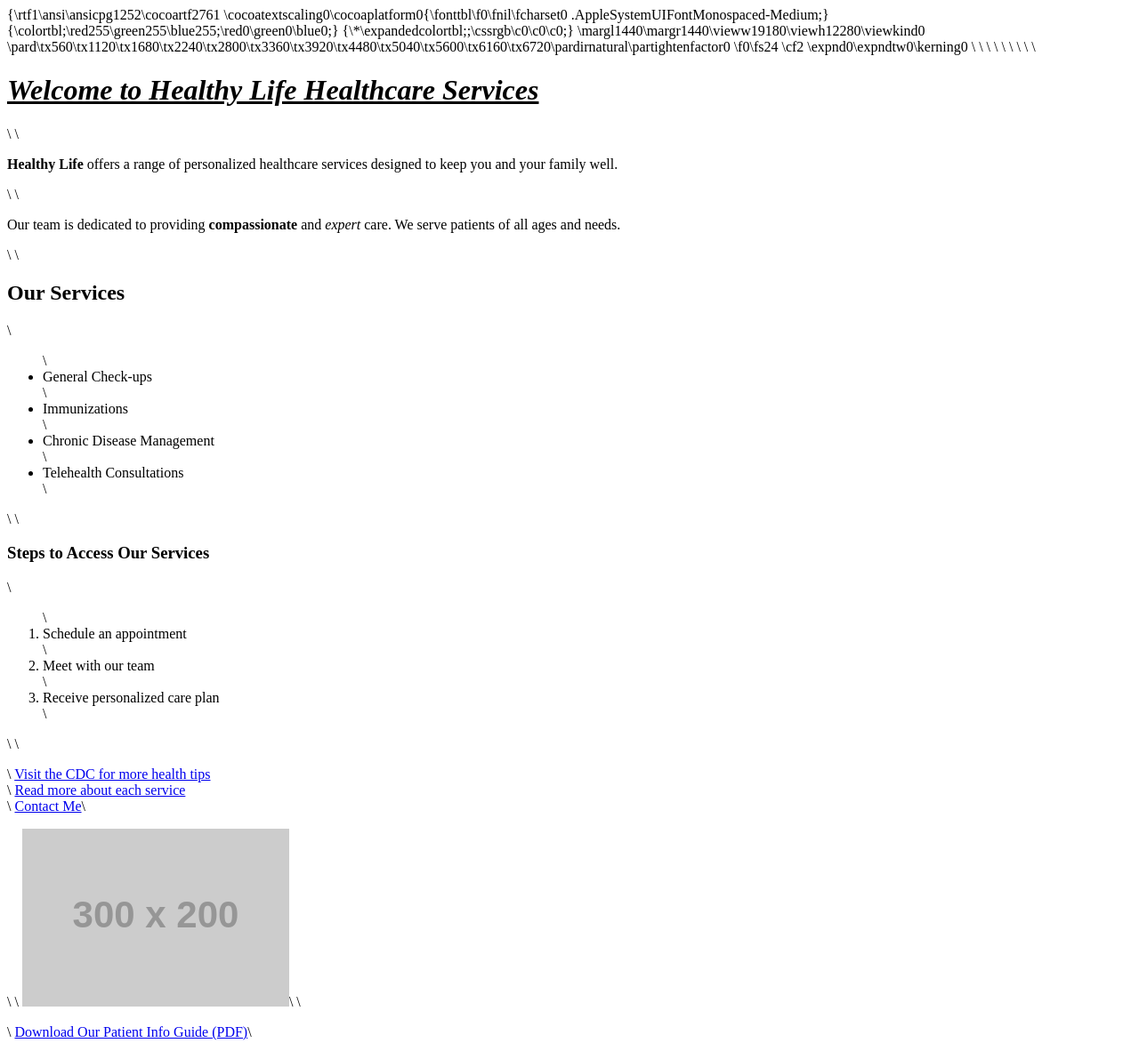
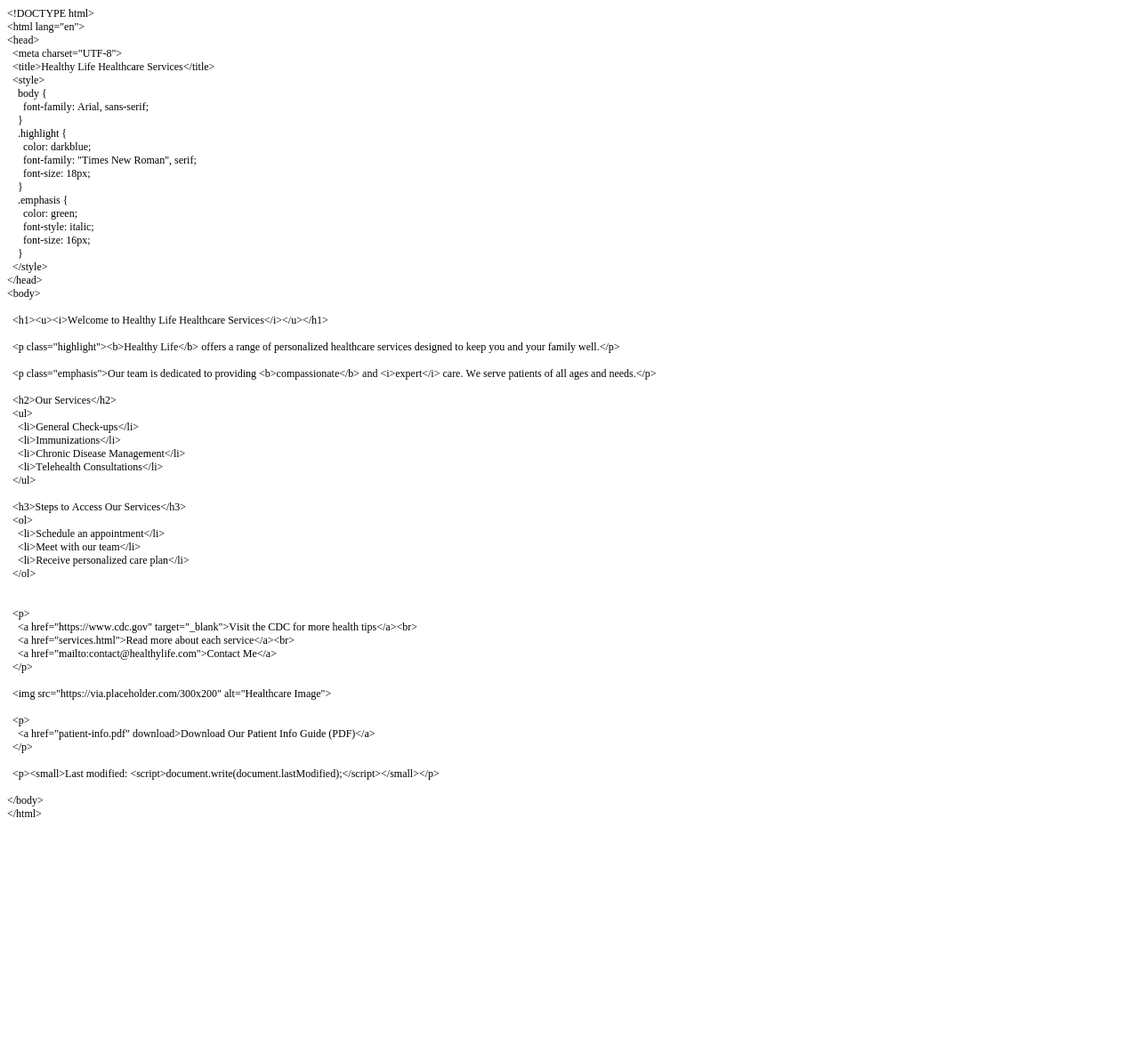
Before and after one commit to mckennatoltz/mckennatoltz.github.io, a plain HTML site: page index.html in a window 1280 px wide. Shown: the top 1173 px of the page at 89% size. After the commit the page ends 931 px from the top, so only its background shows below. Drawn offline with Linux system fonts and the light colour scheme; placeholder pictures from the web are drawn by us.

Commit message:
Add files via upload

```diff
--- a/index.html
+++ b/index.html
@@ -1,69 +1,78 @@
-{\rtf1\ansi\ansicpg1252\cocoartf2761
-\cocoatextscaling0\cocoaplatform0{\fonttbl\f0\fnil\fcharset0 .AppleSystemUIFontMonospaced-Medium;}
-{\colortbl;\red255\green255\blue255;\red0\green0\blue0;}
-{\*\expandedcolortbl;;\cssrgb\c0\c0\c0;}
-\margl1440\margr1440\vieww19180\viewh12280\viewkind0
-\pard\tx560\tx1120\tx1680\tx2240\tx2800\tx3360\tx3920\tx4480\tx5040\tx5600\tx6160\tx6720\pardirnatural\partightenfactor0
-
-\f0\fs24 \cf2 \expnd0\expndtw0\kerning0
-<!DOCTYPE html>\
-<html lang="en">\
-<head>\
-  <meta charset="UTF-8">\
-  <title>Healthy Life Healthcare Services</title>\
-  <style>\
-    body \{\
-      font-family: Arial, sans-serif;\
-    \}\
-    .highlight \{\
-      color: darkblue;\
-      font-family: "Times New Roman", serif;\
-      font-size: 18px;\
-    \}\
-    .emphasis \{\
-      color: green;\
-      font-style: italic;\
-      font-size: 16px;\
-    \}\
-  </style>\
-</head>\
-<body>\
-\
-  <h1><u><i>Welcome to Healthy Life Healthcare Services</i></u></h1>\
-\
-  <p class="highlight"><b>Healthy Life</b> offers a range of personalized healthcare services designed to keep you and your family well.</p>\
-\
-  <p class="emphasis">Our team is dedicated to providing <b>compassionate</b> and <i>expert</i> care. We serve patients of all ages and needs.</p>\
-\
-  <h2>Our Services</h2>\
-  <ul>\
-    <li>General Check-ups</li>\
-    <li>Immunizations</li>\
-    <li>Chronic Disease Management</li>\
-    <li>Telehealth Consultations</li>\
-  </ul>\
-\
-  <h3>Steps to Access Our Services</h3>\
-  <ol>\
-    <li>Schedule an appointment</li>\
-    <li>Meet with our team</li>\
-    <li>Receive personalized care plan</li>\
-  </ol>\
-\
-  <p>\
-    <a href="https://www.cdc.gov" target="_blank">Visit the CDC for more health tips</a><br>\
-    <a href="services.html">Read more about each service</a><br>\
-    <a href="mailto:contact@healthylife.com">Contact Me</a>\
-  </p>\
-\
-  <img src="https://via.placeholder.com/300x200" alt="Healthcare Image">\
-\
-  <p>\
-    <a href="patient-info.pdf" download>Download Our Patient Info Guide (PDF)</a>\
-  </p>\
-\
-  <p><small>Last modified: <script>document.write(document.lastModified);</script></small></p>\
-\
-</body>\
-</html>\
-}
+<!DOCTYPE html PUBLIC "-//W3C//DTD HTML 4.01//EN" "http://www.w3.org/TR/html4/strict.dtd">
+<html>
+<head>
+  <meta http-equiv="Content-Type" content="text/html; charset=utf-8">
+  <meta http-equiv="Content-Style-Type" content="text/css">
+  <title></title>
+  <meta name="Generator" content="Cocoa HTML Writer">
+  <meta name="CocoaVersion" content="2487.7">
+  <style type="text/css">
+    p.p1 {margin: 0.0px 0.0px 0.0px 0.0px; font: 12.0px '.AppleSystemUIFontMonospaced'; color: #000000}
+    p.p2 {margin: 0.0px 0.0px 0.0px 0.0px; font: 12.0px '.AppleSystemUIFontMonospaced'; color: #000000; min-height: 15.0px}
+    span.s1 {font-kerning: none}
+  </style>
+</head>
+<body>
+<p class="p1"><span class="s1">&lt;!DOCTYPE html&gt;</span></p>
+<p class="p1"><span class="s1">&lt;html lang="en"&gt;</span></p>
+<p class="p1"><span class="s1">&lt;head&gt;</span></p>
+<p class="p1"><span class="s1"><span class="Apple-converted-space">  </span>&lt;meta charset="UTF-8"&gt;</span></p>
+<p class="p1"><span class="s1"><span class="Apple-converted-space">  </span>&lt;title&gt;Healthy Life Healthcare Services&lt;/title&gt;</span></p>
+<p class="p1"><span class="s1"><span class="Apple-converted-space">  </span>&lt;style&gt;</span></p>
+<p class="p1"><span class="s1"><span class="Apple-converted-space">    </span>body {</span></p>
+<p class="p1"><span class="s1"><span class="Apple-converted-space">      </span>font-family: Arial, sans-serif;</span></p>
+<p class="p1"><span class="s1"><span class="Apple-converted-space">    </span>}</span></p>
+<p class="p1"><span class="s1"><span class="Apple-converted-space">    </span>.highlight {</span></p>
+<p class="p1"><span class="s1"><span class="Apple-converted-space">      </span>color: darkblue;</span></p>
+<p class="p1"><span class="s1"><span class="Apple-converted-space">      </span>font-family: "Times New Roman", serif;</span></p>
+<p class="p1"><span class="s1"><span class="Apple-converted-space">      </span>font-size: 18px;</span></p>
+<p class="p1"><span class="s1"><span class="Apple-converted-space">    </span>}</span></p>
+<p class="p1"><span class="s1"><span class="Apple-converted-space">    </span>.emphasis {</span></p>
+<p class="p1"><span class="s1"><span class="Apple-converted-space">      </span>color: green;</span></p>
+<p class="p1"><span class="s1"><span class="Apple-converted-space">      </span>font-style: italic;</span></p>
+<p class="p1"><span class="s1"><span class="Apple-converted-space">      </span>font-size: 16px;</span></p>
+<p class="p1"><span class="s1"><span class="Apple-converted-space">    </span>}</span></p>
+<p class="p1"><span class="s1"><span class="Apple-converted-space">  </span>&lt;/style&gt;</span></p>
+<p class="p1"><span class="s1">&lt;/head&gt;</span></p>
+<p class="p1"><span class="s1">&lt;body&gt;</span></p>
+<p class="p2"><span class="s1"></span><br></p>
+<p class="p1"><span class="s1"><span class="Apple-converted-space">  </span>&lt;h1&gt;&lt;u&gt;&lt;i&gt;Welcome to Healthy Life Healthcare Services&lt;/i&gt;&lt;/u&gt;&lt;/h1&gt;</span></p>
+<p class="p2"><span class="s1"></span><br></p>
+<p class="p1"><span class="s1"><span class="Apple-converted-space">  </span>&lt;p class="highlight"&gt;&lt;b&gt;Healthy Life&lt;/b&gt; offers a range of personalized healthcare services designed to keep you and your family well.&lt;/p&gt;</span></p>
+<p class="p2"><span class="s1"></span><br></p>
+<p class="p1"><span class="s1"><span class="Apple-converted-space">  </span>&lt;p class="emphasis"&gt;Our team is dedicated to providing &lt;b&gt;compassionate&lt;/b&gt; and &lt;i&gt;expert&lt;/i&gt; care. We serve patients of all ages and needs.&lt;/p&gt;</span></p>
+<p class="p2"><span class="s1"></span><br></p>
+<p class="p1"><span class="s1"><span class="Apple-converted-space">  </span>&lt;h2&gt;Our Services&lt;/h2&gt;</span></p>
+<p class="p1"><span class="s1"><span class="Apple-converted-space">  </span>&lt;ul&gt;</span></p>
+<p class="p1"><span class="s1"><span class="Apple-converted-space">    </span>&lt;li&gt;General Check-ups&lt;/li&gt;</span></p>
+<p class="p1"><span class="s1"><span class="Apple-converted-space">    </span>&lt;li&gt;Immunizations&lt;/li&gt;</span></p>
+<p class="p1"><span class="s1"><span class="Apple-converted-space">    </span>&lt;li&gt;Chronic Disease Management&lt;/li&gt;</span></p>
+<p class="p1"><span class="s1"><span class="Apple-converted-space">    </span>&lt;li&gt;Telehealth Consultations&lt;/li&gt;</span></p>
+<p class="p1"><span class="s1"><span class="Apple-converted-space">  </span>&lt;/ul&gt;</span></p>
+<p class="p2"><span class="s1"></span><br></p>
+<p class="p1"><span class="s1"><span class="Apple-converted-space">  </span>&lt;h3&gt;Steps to Access Our Services&lt;/h3&gt;</span></p>
+<p class="p1"><span class="s1"><span class="Apple-converted-space">  </span>&lt;ol&gt;</span></p>
+<p class="p1"><span class="s1"><span class="Apple-converted-space">    </span>&lt;li&gt;Schedule an appointment&lt;/li&gt;</span></p>
+<p class="p1"><span class="s1"><span class="Apple-converted-space">    </span>&lt;li&gt;Meet with our team&lt;/li&gt;</span></p>
+<p class="p1"><span class="s1"><span class="Apple-converted-space">    </span>&lt;li&gt;Receive personalized care plan&lt;/li&gt;</span></p>
+<p class="p1"><span class="s1"><span class="Apple-converted-space">  </span>&lt;/ol&gt;</span></p>
+<p class="p2"><span class="s1"></span><br></p>
+<p class="p2"><span class="s1"></span><br></p>
+<p class="p1"><span class="s1"><span class="Apple-converted-space">  </span>&lt;p&gt;</span></p>
+<p class="p1"><span class="s1"><span class="Apple-converted-space">    </span>&lt;a href="https://www.cdc.gov" target="_blank"&gt;Visit the CDC for more health tips&lt;/a&gt;&lt;br&gt;</span></p>
+<p class="p1"><span class="s1"><span class="Apple-converted-space">    </span>&lt;a href="services.html"&gt;Read more about each service&lt;/a&gt;&lt;br&gt;</span></p>
+<p class="p1"><span class="s1"><span class="Apple-converted-space">    </span>&lt;a href="mailto:contact@healthylife.com"&gt;Contact Me&lt;/a&gt;</span></p>
+<p class="p1"><span class="s1"><span class="Apple-converted-space">  </span>&lt;/p&gt;</span></p>
+<p class="p2"><span class="s1"></span><br></p>
+<p class="p1"><span class="s1"><span class="Apple-converted-space">  </span>&lt;img src="https://via.placeholder.com/300x200" alt="Healthcare Image"&gt;</span></p>
+<p class="p2"><span class="s1"></span><br></p>
+<p class="p1"><span class="s1"><span class="Apple-converted-space">  </span>&lt;p&gt;</span></p>
+<p class="p1"><span class="s1"><span class="Apple-converted-space">    </span>&lt;a href="patient-info.pdf" download&gt;Download Our Patient Info Guide (PDF)&lt;/a&gt;</span></p>
+<p class="p1"><span class="s1"><span class="Apple-converted-space">  </span>&lt;/p&gt;</span></p>
+<p class="p2"><span class="s1"></span><br></p>
+<p class="p1"><span class="s1"><span class="Apple-converted-space">  </span>&lt;p&gt;&lt;small&gt;Last modified: &lt;script&gt;document.write(document.lastModified);&lt;/script&gt;&lt;/small&gt;&lt;/p&gt;</span></p>
+<p class="p2"><span class="s1"></span><br></p>
+<p class="p1"><span class="s1">&lt;/body&gt;</span></p>
+<p class="p1"><span class="s1">&lt;/html&gt;</span></p>
+</body>
+</html>
```
